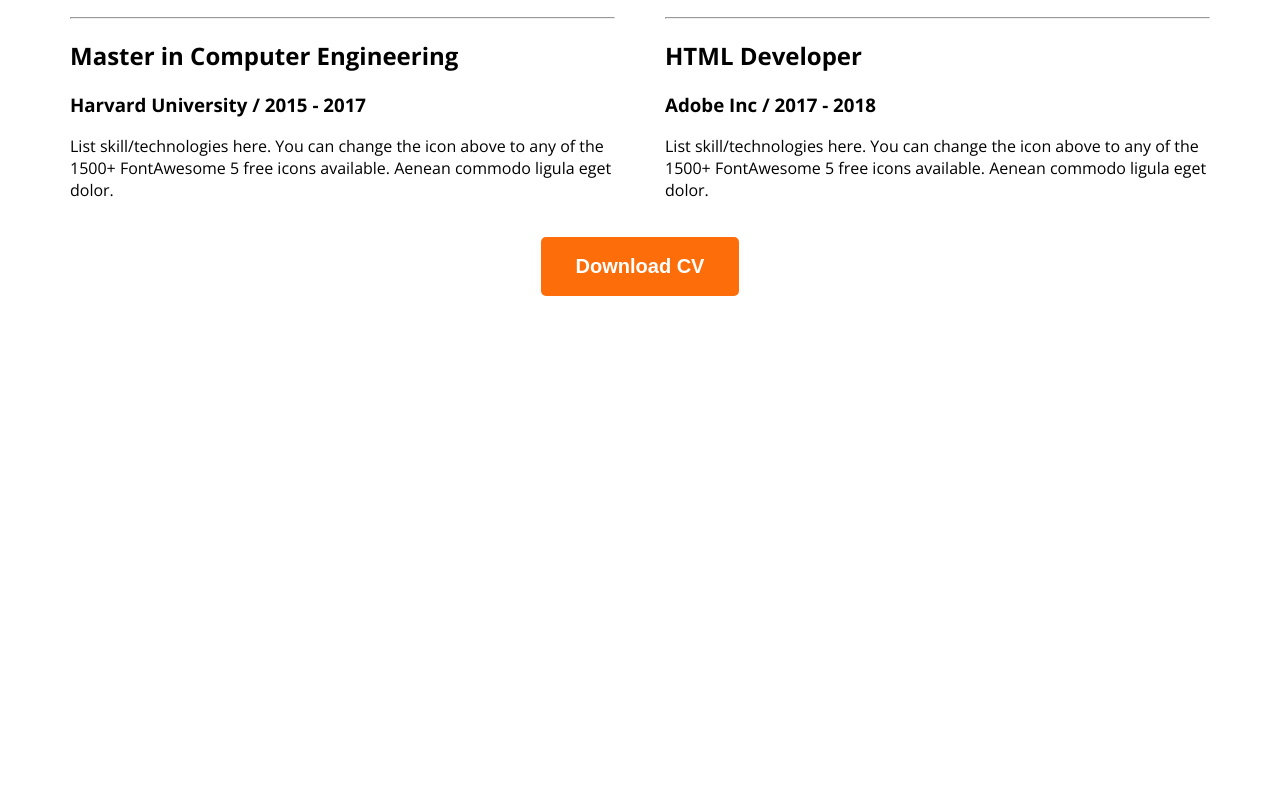
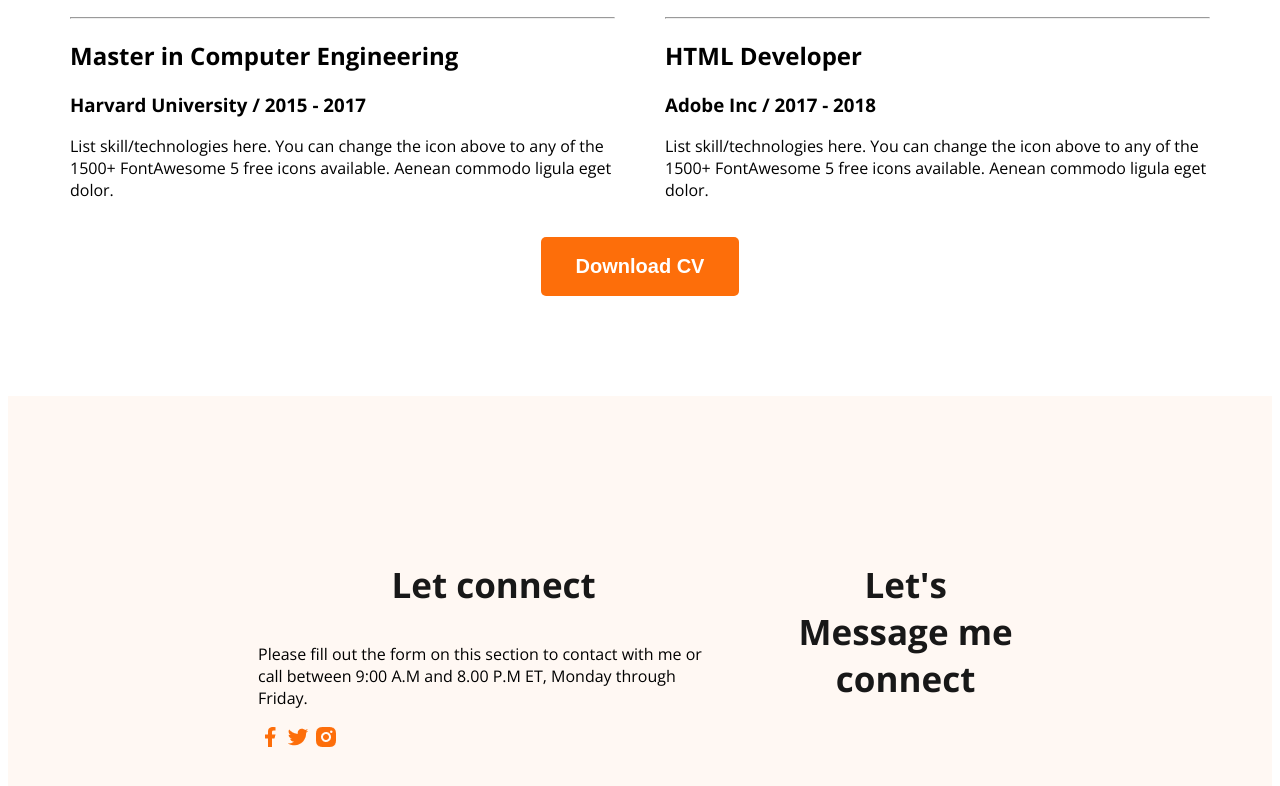
Before and after one commit to ShahrinAlfi/developer-portfolio-module-1, a plain HTML site: page index.html in a window 1280 px wide. Shown: the part 2855-3641 px from the top of the page. Before the commit the page ends 3171 px from the top, so only its background shows below. Drawn offline with nearby package versions, Linux system fonts and the light colour scheme.

Commit message:
basic footer

```diff
--- a/index.html
+++ b/index.html
@@ -163,6 +163,18 @@
     </main>
 
     <footer>
+        <div class="footer-colum">
+            <h3 class="footer-col-title section-title">Let connect</h3>
+            <p class="footer-des ">Please fill out the form on this section to contact with me or call between 9:00 A.M and 8.00 P.M ET, Monday through Friday.</p>
+            <div class="social-links">
+                <a href=""><img src="./images/icons/facebook.png" alt=""></a>
+                <a href=""><img src="./images/icons/twitter.png" alt=""></a>
+                <a href=""><img src="./images/icons/insta.png" alt=""></a>
+            </div>
+        </div>
+        <div class="footer-colum">
+            <h3 class="footer-col-title section-title">Let's Message me connect</h3>
+        </div>
 
     </footer>
 </body>
--- a/styles/portfolio.css
+++ b/styles/portfolio.css
@@ -183,3 +183,14 @@ main section {
   text-align: center;
   margin: 20px 0 20px;
 }
+
+footer{
+  display: flex;
+  gap: 20px;
+  background: #FFF8F3;
+  margin-top: 100px;
+  padding: 130px 230px;
+}
+.footer-colum{
+  padding: 0 20px 0;
+}
```
